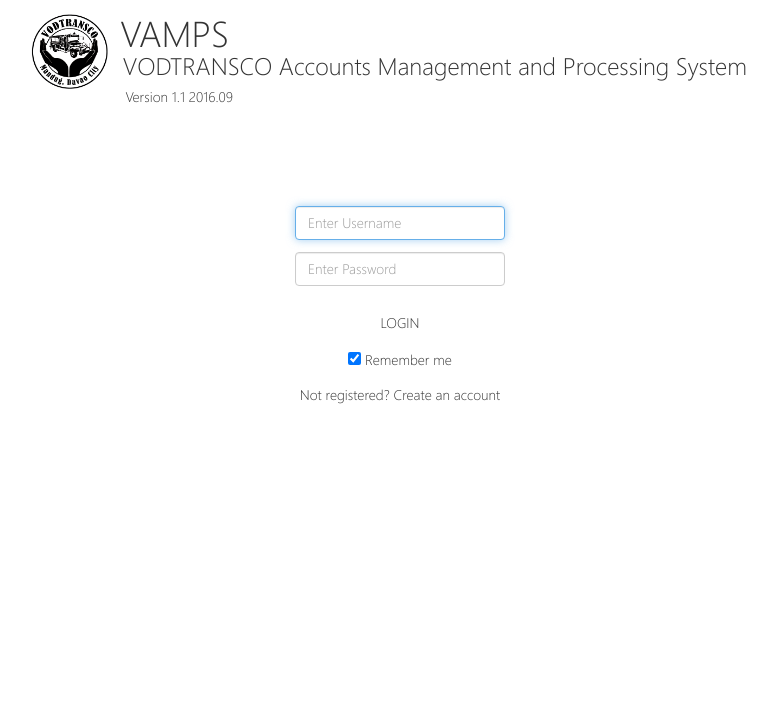
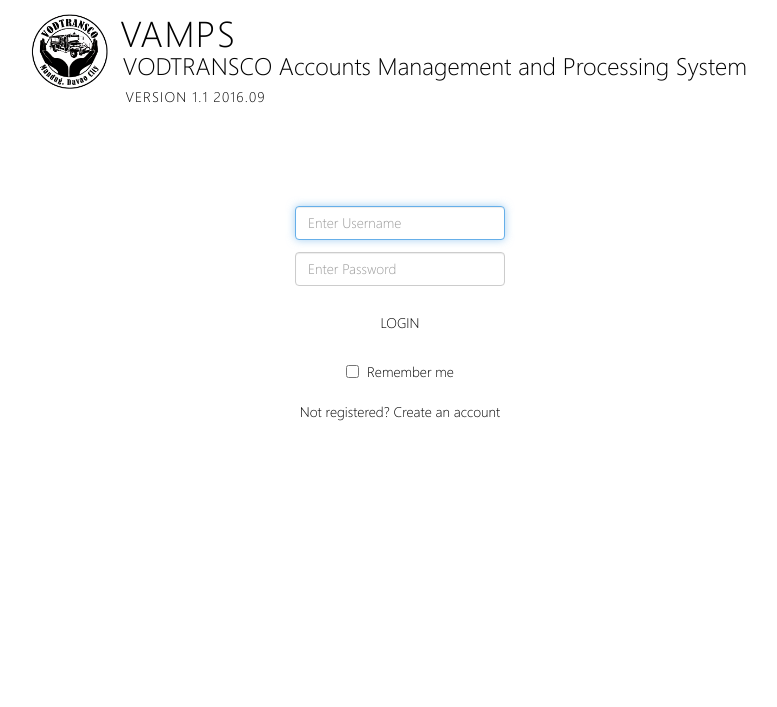
Before and after one commit to cjayaranon/repo_vamps, a Django app: page / in a window 1280 px wide. Shown: the top 707 px of the page, without its empty margins (240-1017 px from the left). Run offline with Django 3.2, Linux system fonts and the light colour scheme; parts of the project's set-up code (start-up, migrations or seed data) failed here and were passed over; some libraries are stand-ins or nearby versions.

Commit message:
change in colorway

```diff
--- a/frontend/static/css/base_overlay.css
+++ b/frontend/static/css/base_overlay.css
@@ -17,6 +17,7 @@
 }
 body{
     font-family: 'SegoeUI', 'sans-serif';
+    color: var(--color-text-body);
 }
 
 .header {
@@ -25,6 +26,9 @@
     z-index: 1015;
     overflow: hidden;
     height: 100%;
+    background: linear-gradient(180deg, var(--color-surface-primary) 0%, var(--color-surface-tint) 100%);
+    border-bottom: 1px solid var(--color-border-light);
+    box-shadow: 0 10px 30px var(--color-shadow-soft);
 }
 
 .logo-group {
@@ -49,16 +53,22 @@
 .abbrev {
     margin-top: 0vw;
     margin-bottom: 0vw;
+    color: var(--color-text-primary);
+    letter-spacing: 0.04em;
 }
 
 .full {
     margin-top: 0vw;
     margin-left: 0.2vw;
+    color: var(--color-text-body);
 }
 
 .ver {
     margin-top: 0vw;
     margin-left: 0.4vw;
+    color: var(--color-header-accent);
+    text-transform: uppercase;
+    letter-spacing: 0.08em;
 }
 
 .user-group {
@@ -69,6 +79,7 @@
     padding-top: 20px;
     height: 50%;
     width: 100%;
+    color: var(--color-header-accent);
 }
 
 .user-name {
@@ -111,3 +122,77 @@
         display: none;
     }
 }
+
+
+
+.btn,
+button.btn,
+input.btn,
+.buttoncolor input,
+.drp {
+    border-radius: 999px;
+    transition: background-color 0.2s ease, border-color 0.2s ease, color 0.2s ease, box-shadow 0.2s ease;
+}
+
+.btn:focus,
+button.btn:focus,
+input.btn:focus,
+.buttoncolor input:focus,
+.drp:focus {
+    outline: none;
+    box-shadow: 0 0 0 3px rgba(164, 182, 164, 0.22);
+}
+
+.btn-default,
+.btn-info {
+    background: var(--color-button-neutral-bg);
+    border-color: var(--color-button-outline-border);
+    color: var(--color-button-neutral-text);
+}
+
+.btn-default:hover,
+.btn-default:focus,
+.btn-info:hover,
+.btn-info:focus {
+    background: var(--color-button-neutral-hover);
+    border-color: var(--color-button-outline-border);
+    color: var(--color-button-neutral-text);
+}
+
+.btn-primary,
+.btn-danger,
+.btn-warning,
+.buttoncolor input {
+    background: var(--color-button-primary-bg);
+    border-color: var(--color-button-primary-bg);
+    color: var(--color-text-inverse);
+}
+
+.btn-primary:hover,
+.btn-primary:focus,
+.btn-danger:hover,
+.btn-danger:focus,
+.btn-warning:hover,
+.btn-warning:focus,
+.buttoncolor input:hover,
+.buttoncolor input:focus {
+    background: var(--color-button-primary-hover);
+    border-color: var(--color-button-primary-hover);
+    color: var(--color-text-inverse);
+}
+
+.btn-success,
+.drp {
+    background: var(--color-button-secondary-bg);
+    border-color: var(--color-button-secondary-bg);
+    color: var(--color-text-inverse);
+}
+
+.btn-success:hover,
+.btn-success:focus,
+.drp:hover,
+.drp:focus {
+    background: var(--color-button-secondary-hover);
+    border-color: var(--color-button-secondary-hover);
+    color: var(--color-text-inverse);
+}
--- a/frontend/static/css/login_overlay.css
+++ b/frontend/static/css/login_overlay.css
@@ -53,3 +53,20 @@
   color: var(--color-link-accent);
   text-decoration: none;
 }
+
+
+.remember-option {
+  display: inline-flex;
+  align-items: center;
+  justify-content: center;
+  gap: 8px;
+  margin-top: 14px;
+  color: var(--color-text-subtle);
+  font-size: 14px;
+  font-weight: 500;
+  cursor: pointer;
+}
+
+.remember-option input[type="checkbox"] {
+  margin: 0;
+}
--- a/frontend/templates/login.html
+++ b/frontend/templates/login.html
@@ -17,15 +17,16 @@
             {% if form.errors %}
               <p>Your username and password didn't match. Please try again.</p>
             {% endif %}
-        <form class="login-form" method="POST" action="">{% csrf_token %}
-          <input class="form-control" type="text" placeholder="Enter Username" name="username" autofocus="TRUE" required>
-          <input class="form-control" type="password" placeholder="Enter Password" name="password" required>
-          <div class="buttoncolor"><input type=submit value="Login" id="login-button"></div>
-          {{ user.first_name }}
-          <input type="checkbox" checked="checked"> Remember me
-          <p class="message">Not registered? <a href="#">Create an account</a></p>
+        <form class="login-form" method="POST" action="" autocomplete="on">{% csrf_token %}
+          <input class="form-control" type="text" placeholder="Enter Username" name="username" id="login-username" autocomplete="username" autocapitalize="none" autocorrect="off" required autofocus>
+          <input class="form-control" type="password" placeholder="Enter Password" name="password" id="login-password" autocomplete="current-password" required>
+          <div class="buttoncolor"><input type="submit" value="Login" id="login-button"></div>
+          <label class="remember-option" for="remember-me">
+            <input type="checkbox" name="remember_me" id="remember-me" value="1">
+            <span>Remember me</span>
+          </label>
+          <p class="message">Not registered? <a href="/register/">Create an account</a></p>
           <input type="hidden" name="next" value="/home" />
-
         </form>
       </div>
 </div>
--- a/vamps/views.py
+++ b/vamps/views.py
@@ -55,48 +55,27 @@
             return render(request, 'success.html', {'error':error, 'list':form.errors, 'list2':list2})
     else:
         form = RegistrationForm()
-    variables = RequestContext(request, {
-    'form': form
-    })
-
-    return render(
-        request,
-        'registration/register.html',
-        variables,
-    )
+
+    return render(request, 'registration/register.html', {'form': form})
 
 
 @login_required
 def register_success(request):
-    return render(
-        request,
-        'registration/success.html',
-    )
+    return render(request, 'registration/success.html', {})
 
 def logout_page(request):
     auth_logout(request)
-    return render(
-        request,
-        'logout.html',
-    )
+    return render(request, 'logout.html', {})
 
 
 def restricted(request):
     auth_logout(request)
-    return render(
-        request,
-        'restriction.html',
-        )
+    return render(request, 'restriction.html', {})
 
 
 @login_required(login_url='/')
 def home(request):
-    return render(
-        request,
-        'home.html',
-        { 'user': request.user }
-    )
-    # return render(request, 'base.html', {'user': request.user})
+    return render(request, 'home.html', { 'user': request.user })
 
 
 def login_user(request):
@@ -126,6 +105,10 @@
             if user.is_active:
 
                 auth_login(request, user)
+                if request.POST.get('remember_me'):
+                    request.session.set_expiry(settings.SESSION_COOKIE_AGE)
+                else:
+                    request.session.set_expiry(0)
                 if user.position == 'Admin':
                     return HttpResponseRedirect(reverse('admin_page'))
                 elif user.position == 'Cashier':
@@ -264,7 +247,7 @@
 
     @method_decorator(login_required)
     def get(self, request, *args, **kwargs):
-        return render(request, 'user_list.html')
+        return render(request, 'user_list.html', {})
 
     @method_decorator(login_required)
     def post(self, request, *args, **kwargs):
@@ -324,7 +307,7 @@
 
     @method_decorator(login_required)
     def get(self, request, *args, **kwargs):
-        return render(request, 'editprofile.html', {},)
+        return render(request, 'editprofile.html', {})
 
 
 
```
Also changed, not shown: frontend/static/css/menu_overlay.css (+7 -5 lines), frontend/templates/registration/login.html (+8 -6 lines).
